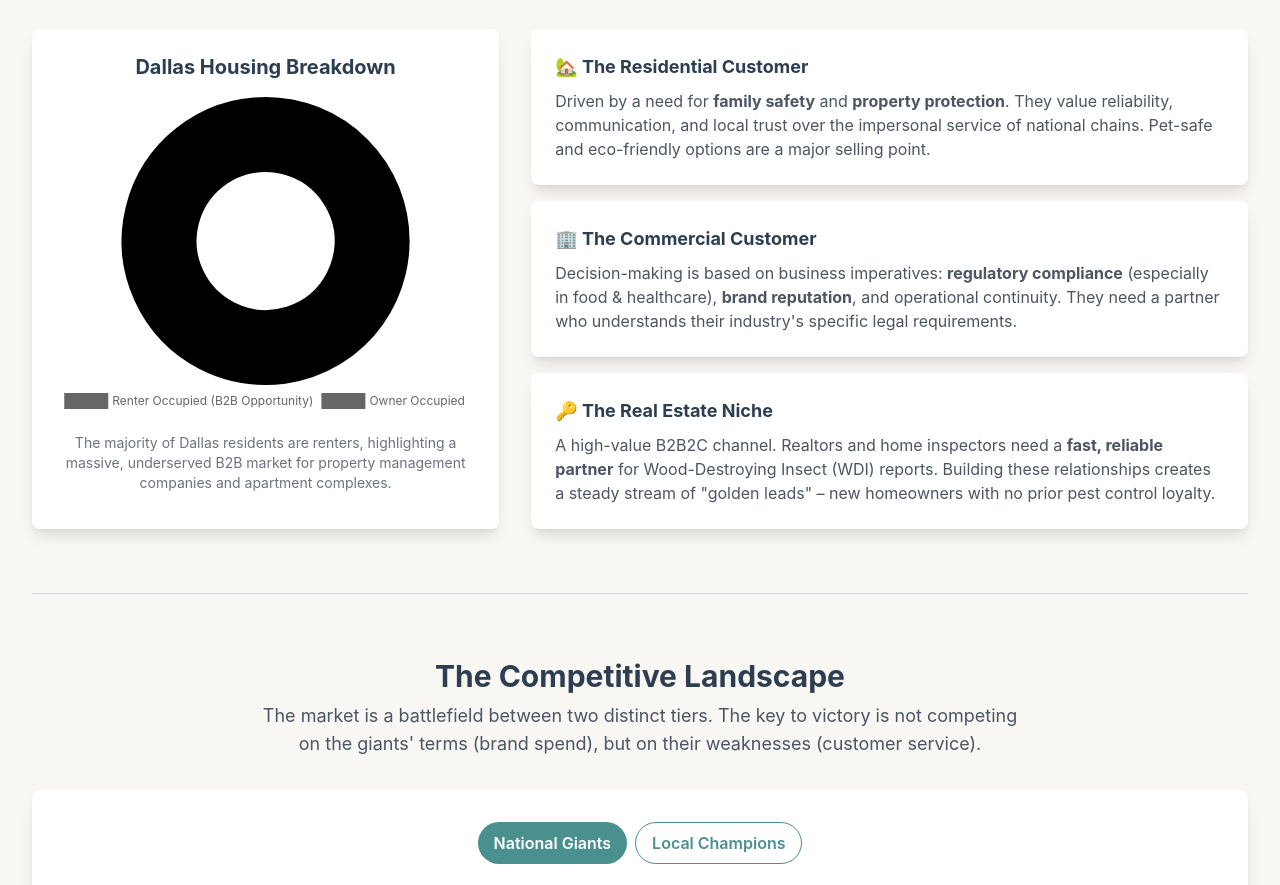
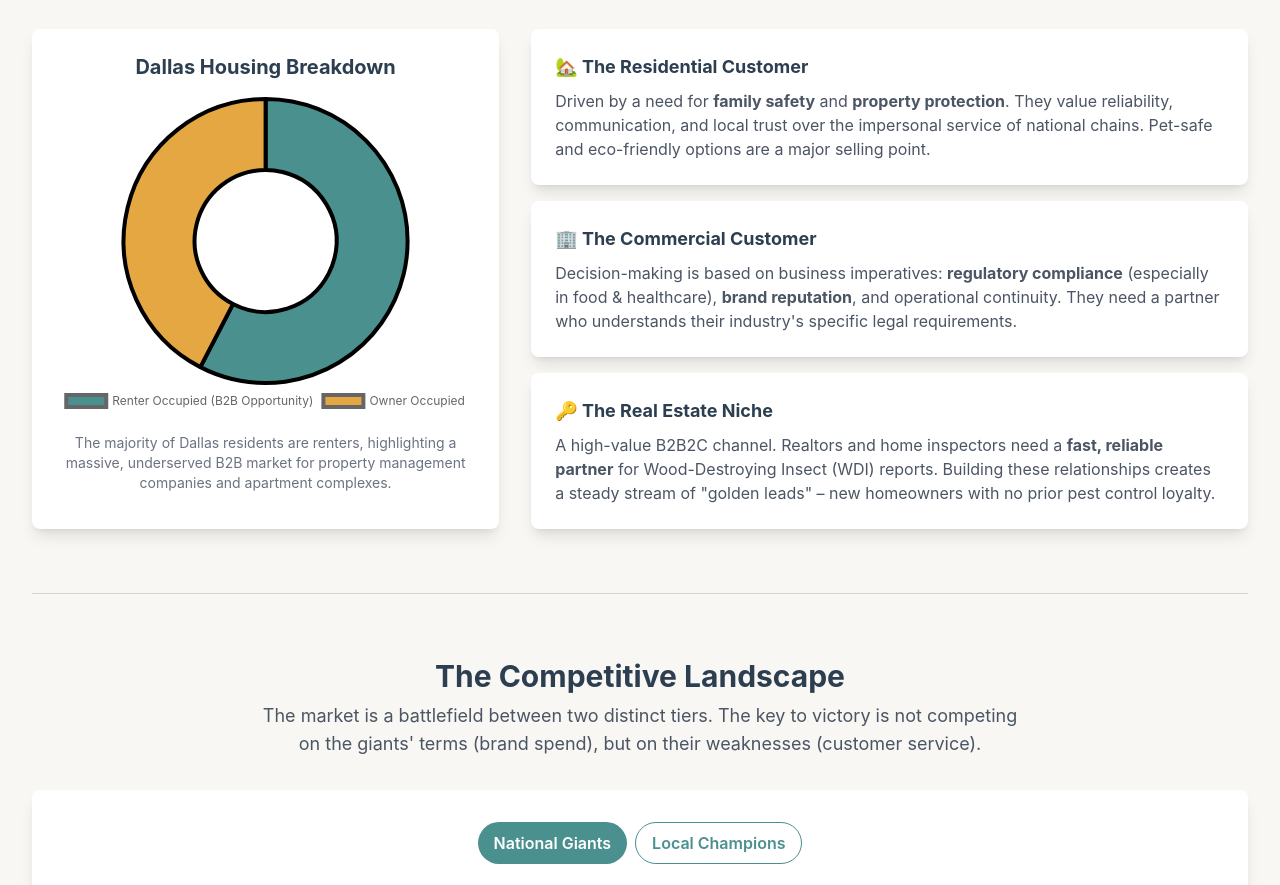
Before and after one commit to biswajeet-stack/boring_business, a plain HTML site: page index.html in a window 1280 px wide. Shown: the part 1863-2748 px from the top of the page. Drawn offline with nearby package versions, Linux system fonts and the light colour scheme.

Commit message:
Update index.html

```diff
--- a/index.html
+++ b/index.html
@@ -459,7 +459,7 @@
                     datasets: [{
                         label: 'Housing Tenure in Dallas',
                         data: [57.6, 42.4],
-                        backgroundColor: ['var(--primary)', 'var(--accent)'],
+                        backgroundColor: ['#4A908E', '#E5A742'],
                         borderColor: 'var(--card-bg)',
                         borderWidth: 4,
                         hoverOffset: 8
```
